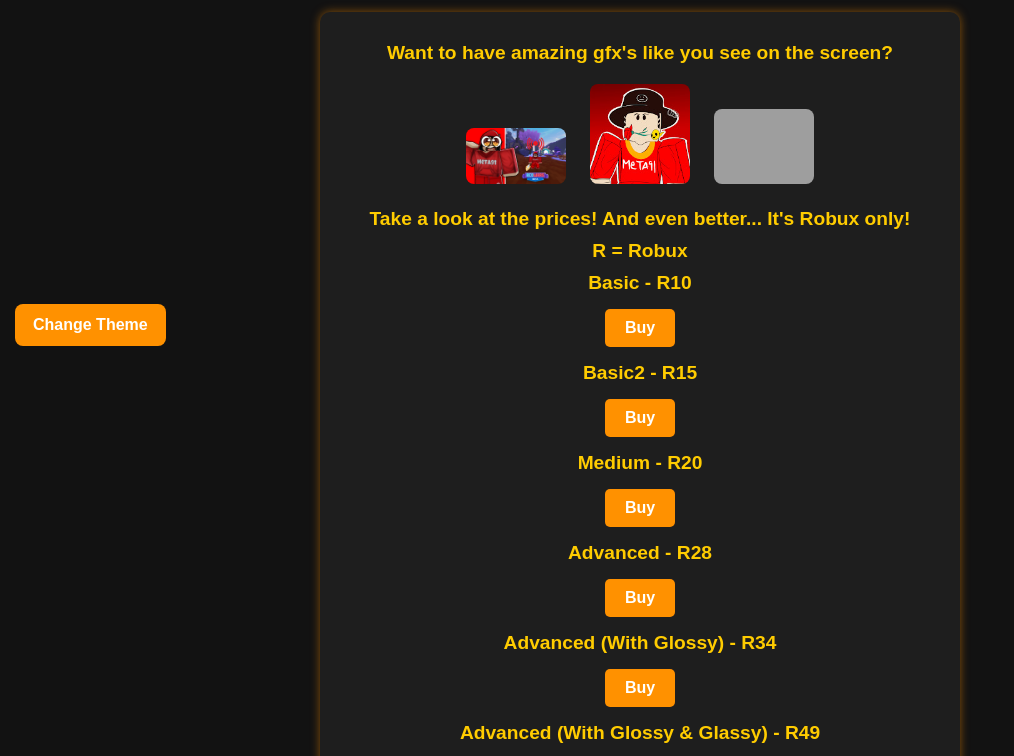
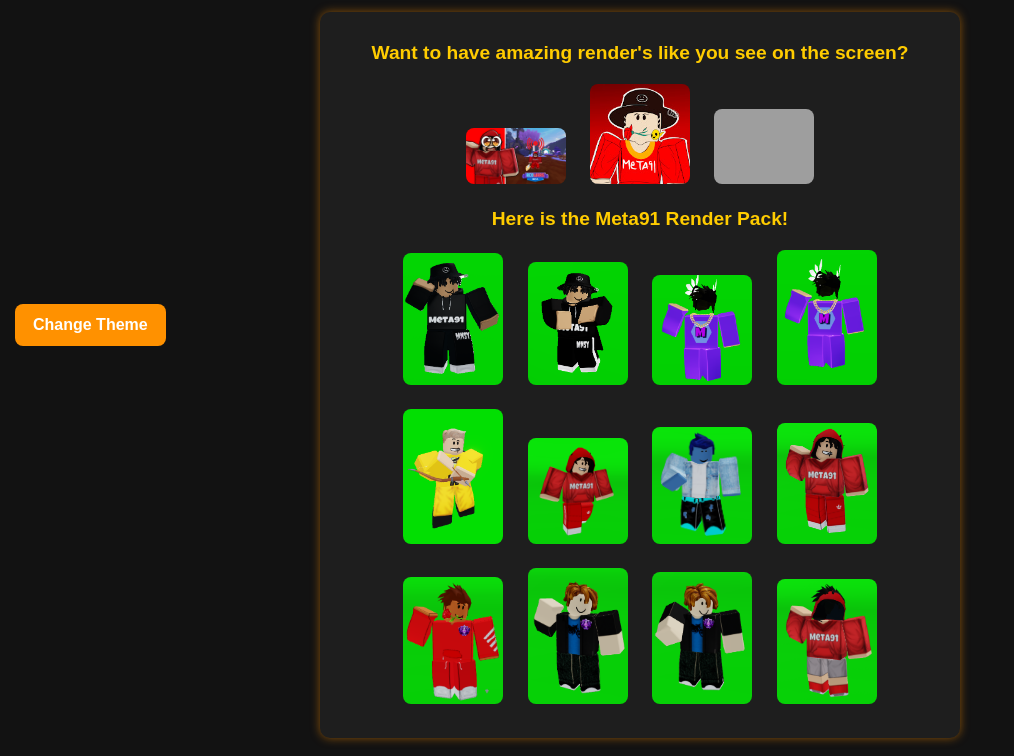
Before and after one commit to MetaTeam91/meta91sgfxwebsite, a plain HTML site: page index.html in a window 1280 px wide. Shown: the part 80-836 px from the top of the page, without its empty margins (0-1014 px from the left). Drawn offline with Linux system fonts and the light colour scheme; grey boxes are pictures that could not be loaded.

Commit message:
Update index.html

```diff
--- a/index.html
+++ b/index.html
@@ -3,32 +3,35 @@
 <head>
     <meta charset="UTF-8">
     <meta name="viewport" content="width=device-width, initial-scale=1.0">
-    <title>Meta91 GFX's</title>
+    <title>Meta91 Render's</title>
     <link rel="stylesheet" href="style.css">
 </head>
 <body>
 
     <button id="theme-btn">Change Theme</button> <!-- Theme Button -->
 
-    <h1>META91 GFX's</h1>
+    <h1>META91 RENDER's</h1>
 
     <div class="Description">
-        <h3>Want to have amazing gfx's like you see on the screen?</h3>
+        <h3>Want to have amazing render's like you see on the screen?</h3>
         <img src="live streaming.png" alt="gfx" width="100">
         <img src="channels4_profile.jpg" alt="gfx" width="100">
         <img src="fly glitch rivals.png" alt="gfx" width="100">
 
-        <h3>Take a look at the prices! And even better... It's Robux only!</h3>
+        <h3>Here is the Meta91 Render Pack!</h3>
 
-        <h3>R = Robux</h3>
-
-        <h3>Basic - R10</h3> <button id="btn-basic">Buy</button>
-        <h3>Basic2 - R15</h3> <button id="btn-basic2">Buy</button>
-        <h3>Medium - R20</h3> <button id="btn-medium">Buy</button>
-        <h3>Advanced - R28</h3> <button id="btn-advanced">Buy</button>
-        <h3>Advanced (With Glossy) - R34</h3> <button id="btn-advanced-glossy">Buy</button>
-        <h3>Advanced (With Glossy & Glassy) - R49</h3> <button id="btn-advanced-glossy-glassy">Buy</button>
-        <h3>Tell me what you want me to make on a private live stream - R100</h3> <button id="btn-custom">Buy</button>
+        <img src="Screenshot 2025-01-01 112245.png" alt="gfx" width="100">
+        <img src="Screenshot 2025-01-06 115248.png" alt="gfx" width="100">
+        <img src="Screenshot 2025-01-09 182538.png" alt="gfx" width="100">
+        <img src="Screenshot 2025-01-09 182556.png" alt="gfx" width="100">
+        <img src="Screenshot 2025-01-15 202053.png" alt="gfx" width="100">
+        <img src="Screenshot 2025-02-17 213448.png" alt="gfx" width="100">
+        <img src="Screenshot 2025-02-17 213659.png" alt="gfx" width="100">
+        <img src="Screenshot 2025-02-18 091158.png" alt="gfx" width="100">
+        <img src="Screenshot 2025-03-30 100714.png" alt="gfx" width="100">
+        <img src="Screenshot 2025-03-30 102111.png" alt="gfx" width="100">
+        <img src="Screenshot 2025-03-30 102231.png" alt="gfx" width="100">
+        <img src="Screenshot 2025-04-03 110501.png" alt="gfx" width="100">
     </div>
 
     <script src="script.js"></script> <!-- JavaScript File -->
```
